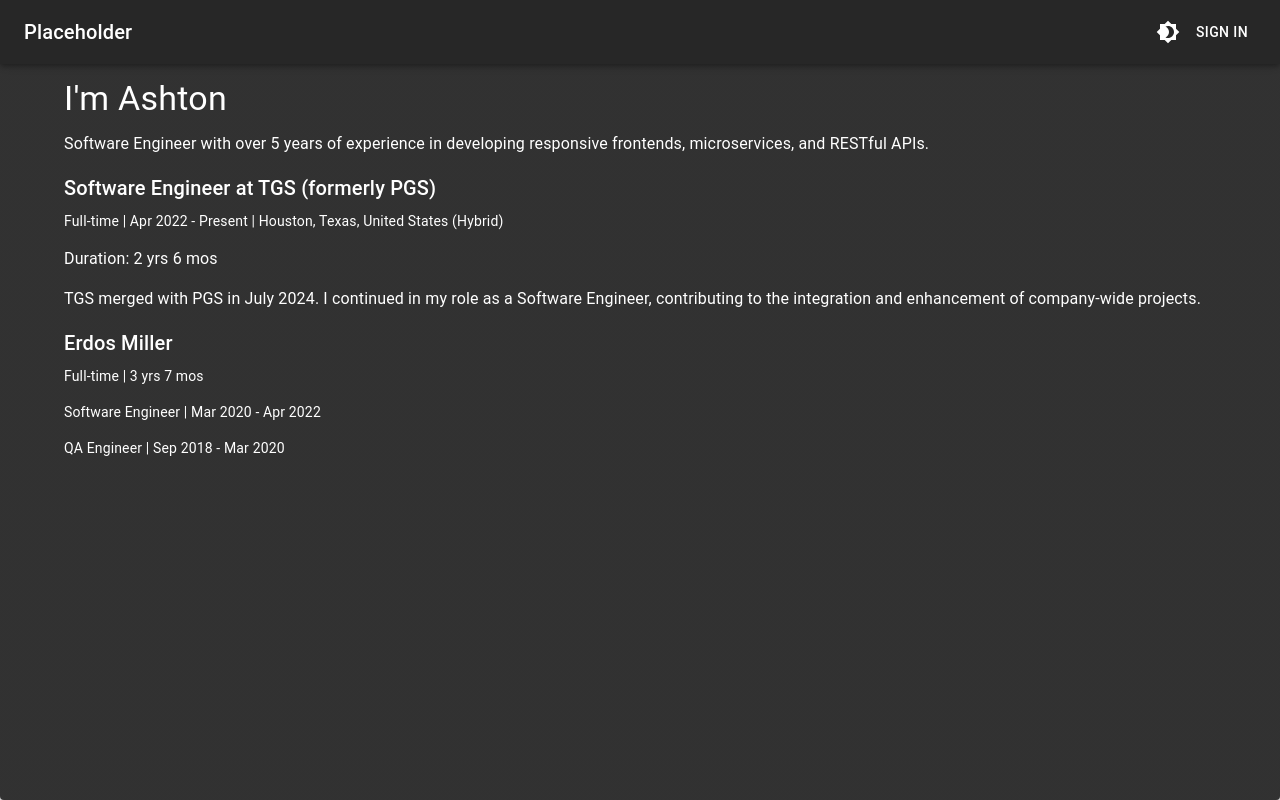
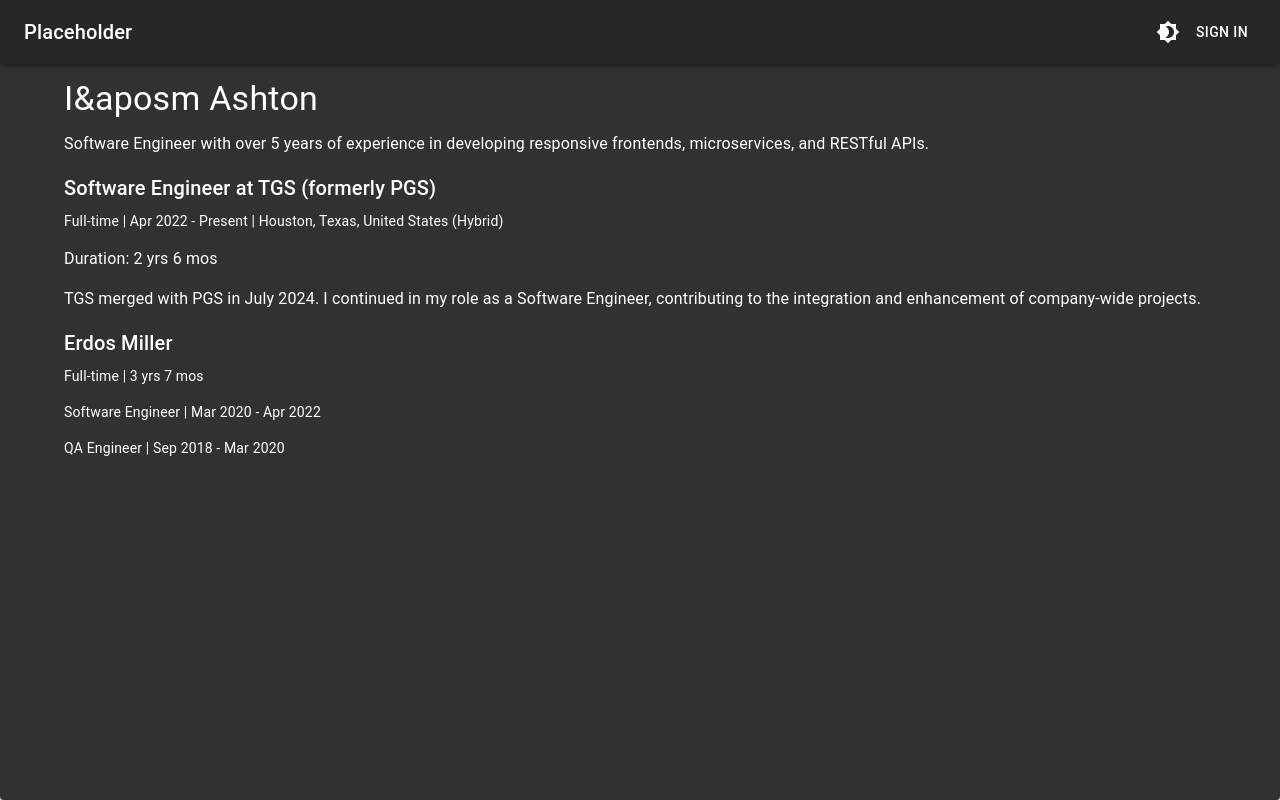
Before and after one commit to AshtonScalise/ashton-webapp, a Next.js app: page / in a window 1280 px wide. Built offline with nearby package versions, Linux system fonts and the light colour scheme; no server answers.

Commit message:
oops move this

```diff
--- a/app/page.tsx
+++ b/app/page.tsx
@@ -25,7 +25,7 @@
     <Container sx={{ overflowY: "auto", height: "100%" }}>
       <Box sx={{ my: 1 }}>
         <Typography variant="h4" component="h1" gutterBottom>
-          I'm Ashton
+          I&aposm Ashton
         </Typography>
         <Typography variant="body1" paragraph>
           Software Engineer with over 5 years of experience in developing
```
